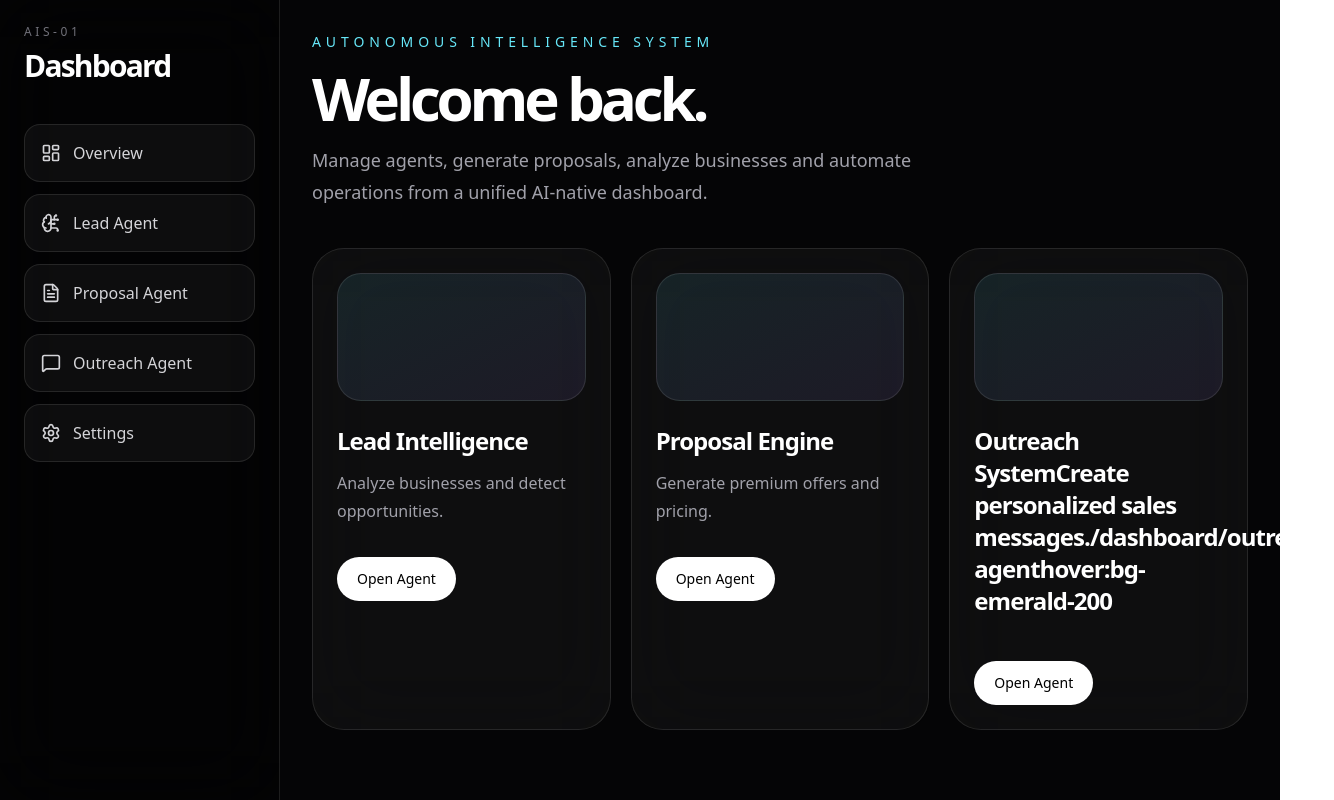
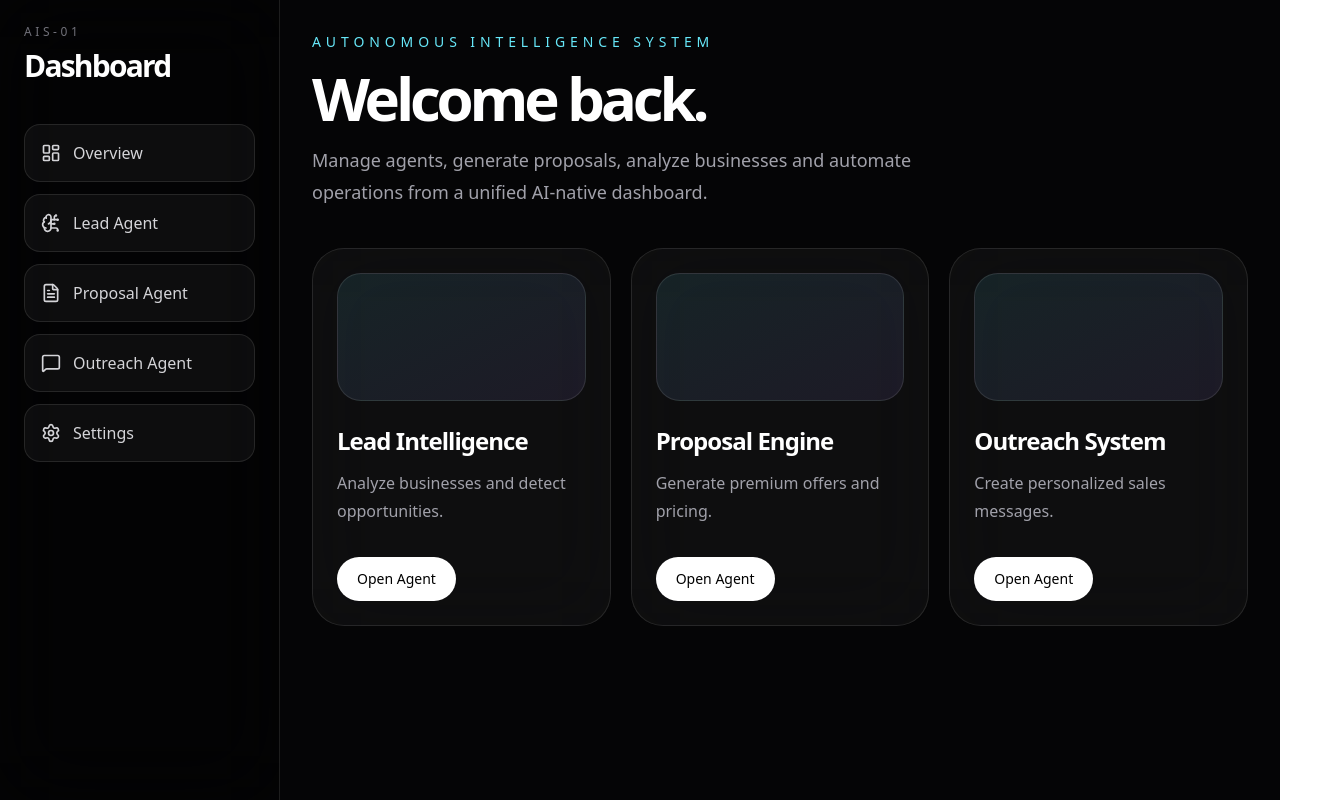
Before and after one commit to agarces14/ais-01, a React (Vite) app: page /dashboard in a window 1280 px wide. Shown: the whole page, 1334 px wide, since content can reach past the window. Built offline with nearby package versions, Linux system fonts and the light colour scheme.

Commit message:
add outreach agent

```diff
--- a/src/pages/Dashboard.jsx
+++ b/src/pages/Dashboard.jsx
@@ -73,12 +73,10 @@ export default function Dashboard() {
                 "hover:bg-violet-200",
               ],
               [
-                [
-  "Outreach System",
-  "Create personalized sales messages.",
-  "/dashboard/outreach-agent",
-  "hover:bg-emerald-200",
-],
+                "Outreach System",
+                "Create personalized sales messages.",
+                "/dashboard/outreach-agent",
+                "hover:bg-emerald-200",
               ],
             ].map(([title, desc, link, hover]) => (
               <div
```
